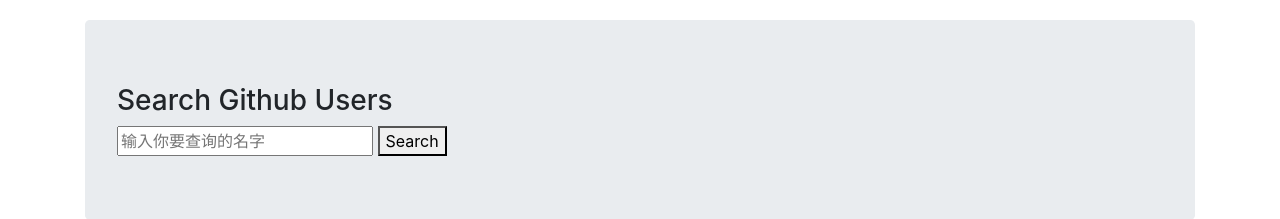
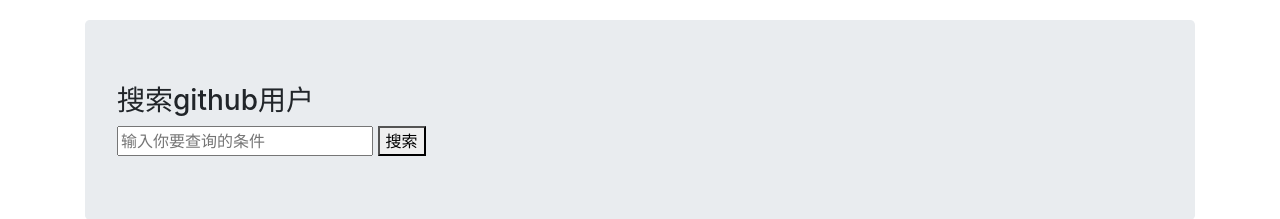
Before and after one commit to xumaozeng/my-react-ts-project, a React (Create React App) app: page / in a window 1280 px wide. Shown: the top 219 px of the page. Built offline with nearby package versions, Linux system fonts and the light colour scheme.

Commit message:
代理服务器

```diff
--- a/src/pages/githubSearch/Search/index.tsx
+++ b/src/pages/githubSearch/Search/index.tsx
@@ -2,16 +2,31 @@
  * Search组件
  */
 
-import React from "react";
+import React, { useRef } from "react";
+import axios from "axios";
 
 interface SearchProps {}
 const Search: React.FC<SearchProps> = () => {
+  const inputRef = useRef<HTMLInputElement>(null);
+
+  function search() {
+    const keyWords = inputRef.current?.value;
+    axios
+      .get(`/api_search/search/users?q=${keyWords}`)
+      .then(res => {
+        console.log(res.data);
+      })
+      .catch(err => {
+        console.log(err);
+      });
+  }
+
   return (
     <section className="jumbotron">
-      <h3 className="jumbotron-heading">Search Github Users</h3>
-      <input type="text" placeholder="输入你要查询的名字" />
+      <h3 className="jumbotron-heading">搜索github用户</h3>
+      <input ref={inputRef} type="text" placeholder="输入你要查询的条件" />
       &nbsp;
-      <button>Search</button>
+      <button onClick={search}>搜索</button>
     </section>
   );
 };
```
Also changed, not shown: nodeJs/github.ts (added, +21 -0 lines), src/setupProxy.js (+8 -0 lines).
